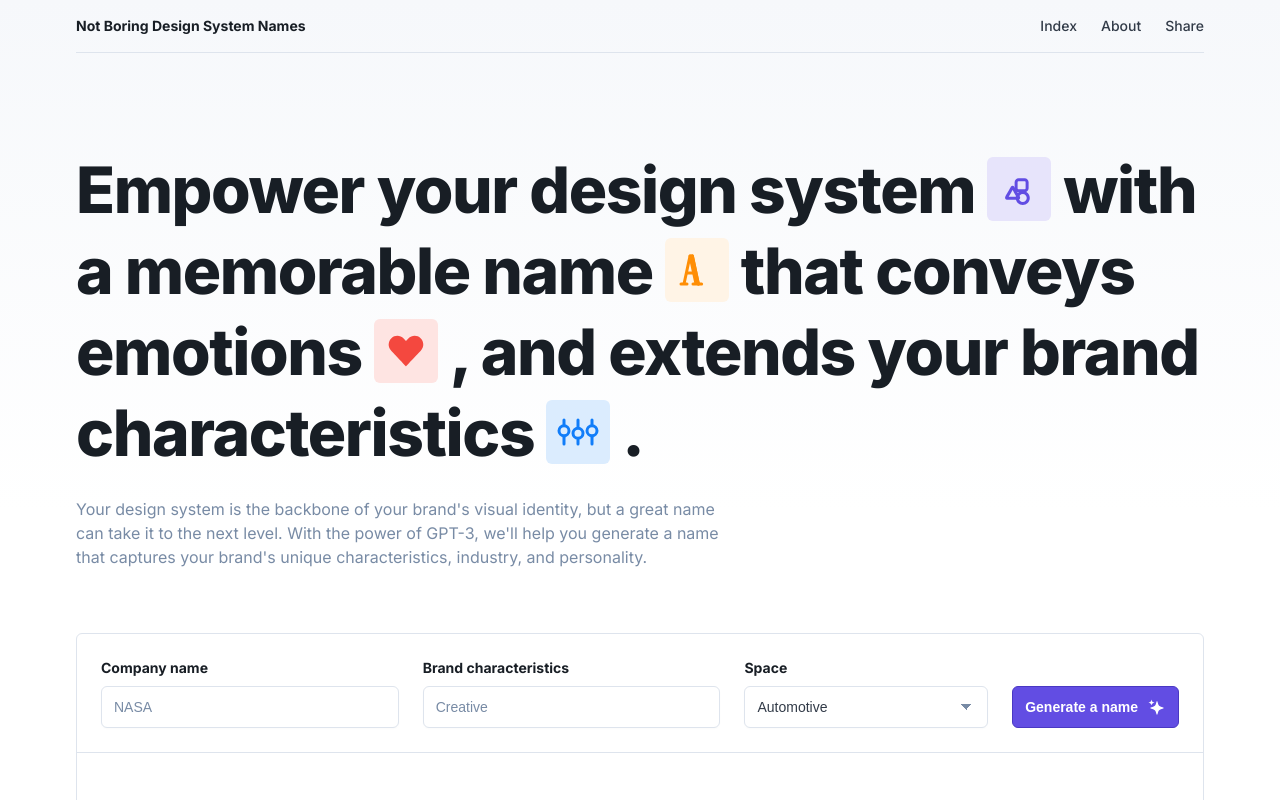
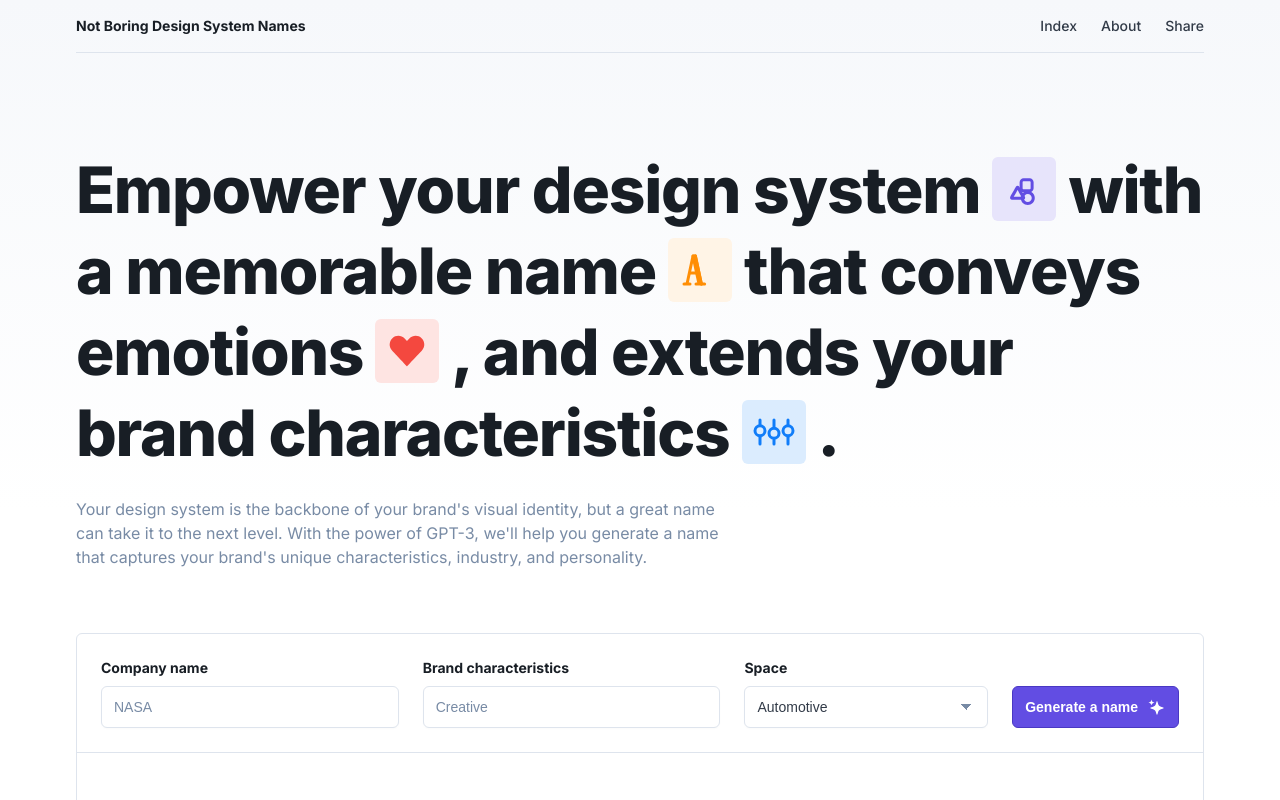
Before and after one commit to yannglt/not-boring-ds-names, a Next.js app: page / in a window 1280 px wide. Shown: the top 800 px of the page. Built offline with nearby package versions, Linux system fonts and the light colour scheme.

Commit message:
Fix heading-1 kerning

```diff
--- a/styles/Header.module.css
+++ b/styles/Header.module.css
@@ -148,7 +148,7 @@
   font-size: 32px;
   line-height: 40px;
   font-weight: 800;
-  letter-spacing: -0.8px;
+  letter-spacing: -1.2px;
   text-align: left;
   padding: 24px 0;
 }
--- a/styles/globals.css
+++ b/styles/globals.css
@@ -153,7 +153,7 @@ main.loading {
   min-height: 80px;
   display: block;
   font-weight: 800;
-  letter-spacing: -0.8px;
+  letter-spacing: -1.4px;
 }
 
 @media (min-width: 414px) {
@@ -183,7 +183,7 @@ main.loading {
   font-size: 32px;
   line-height: 40px;
   font-weight: 800;
-  letter-spacing: -1.4px;
+  letter-spacing: -1.2px;
 }
 
 @media (min-width: 414px) {
```
